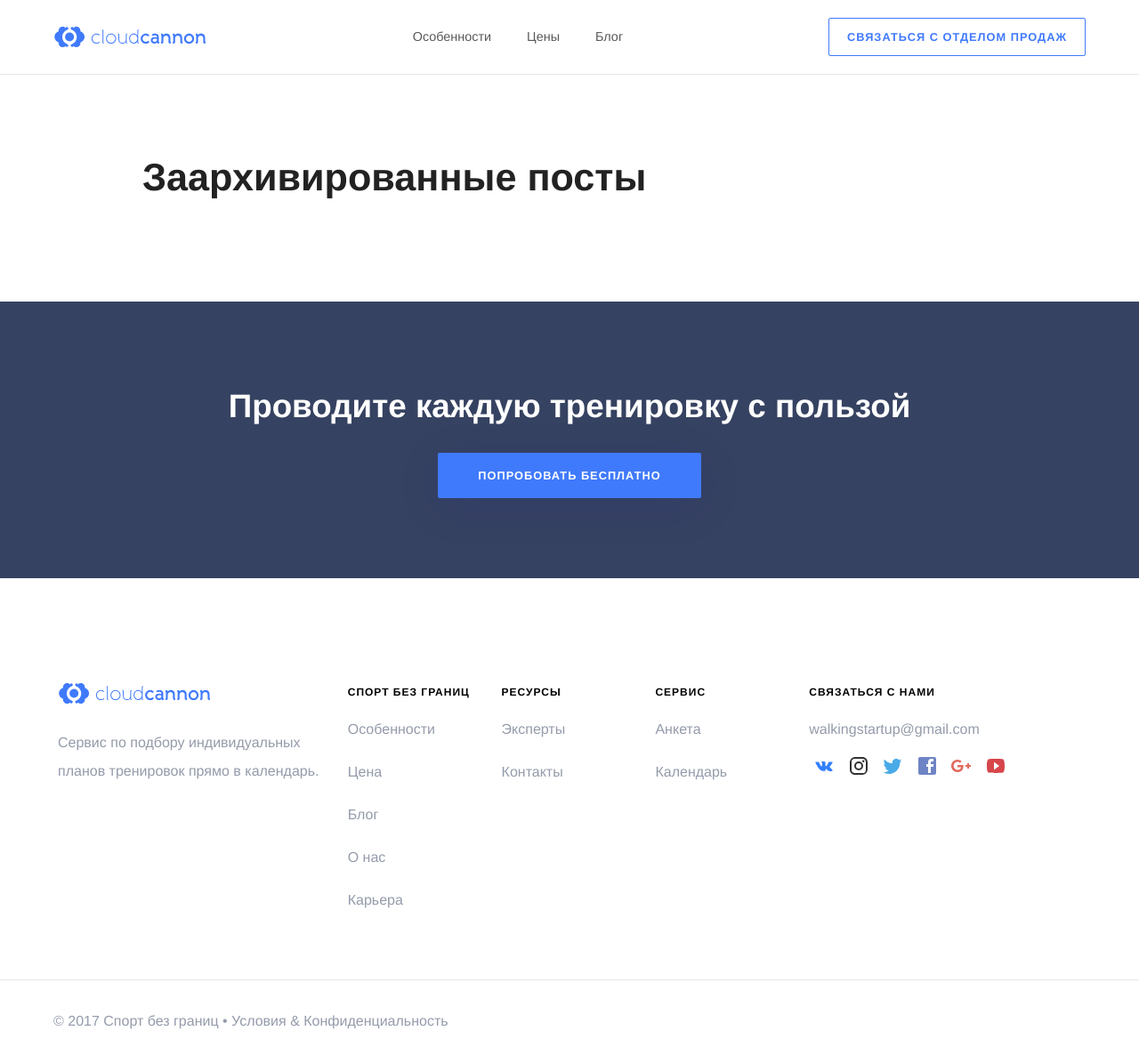
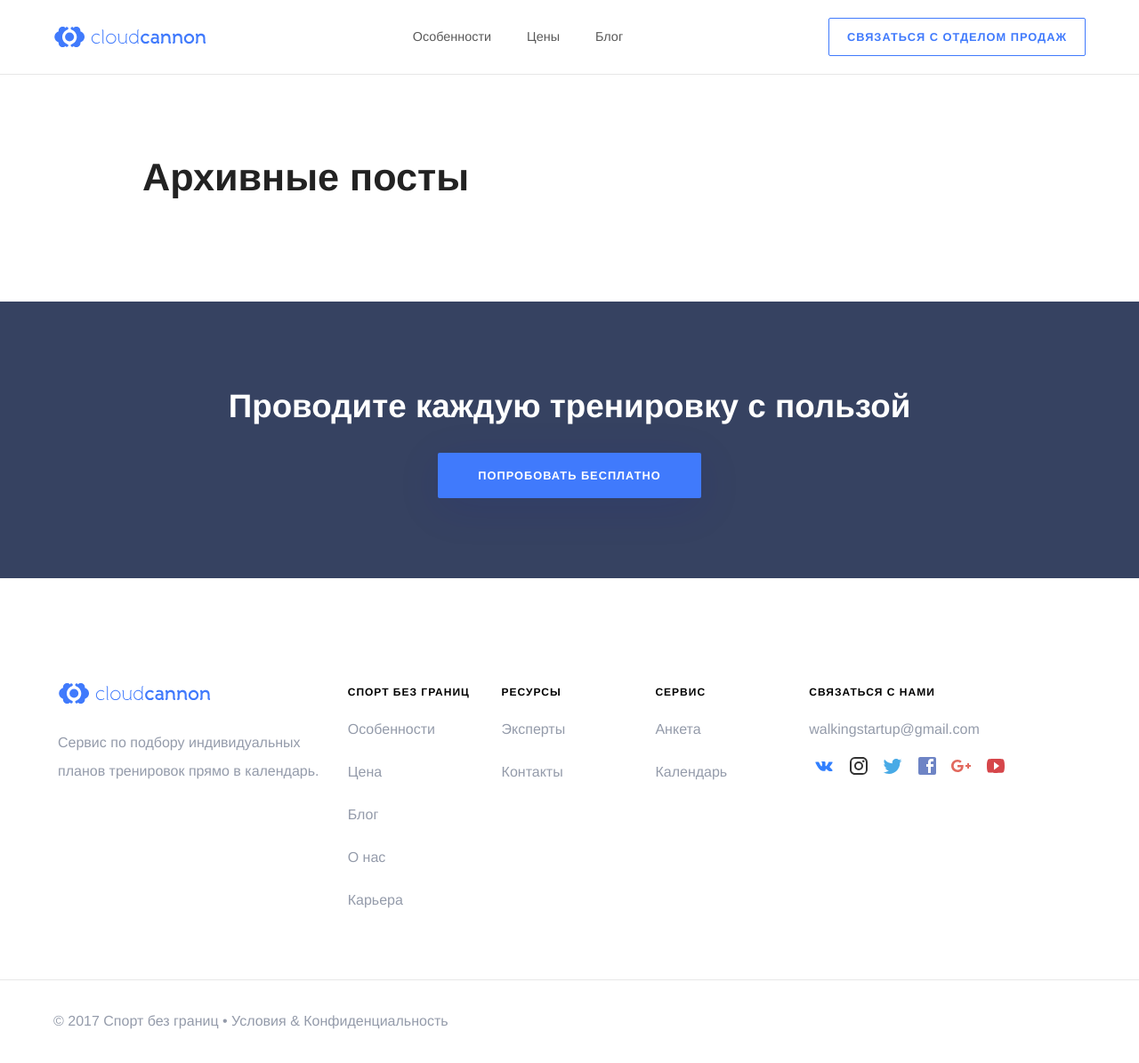
Before and after one commit to RakhimyanTim/adroholic.github.io, a Jekyll site: the page built from pages/archived.html, in a window 1280 px wide. Shown: the whole page at 89% size. Built offline with Jekyll 4.4.1, drawn with Linux system fonts in a browser that asks for light colours; some web fonts are replaced.

Commit message:
Update archived.html

```diff
--- a/pages/archived.html
+++ b/pages/archived.html
@@ -1,10 +1,10 @@
 ---
 layout: info-page
-title: Заархивированные посты в блоге
+title: Архивные посты в блоге
 permalink: /archived/
 ---
 
-<h1>Заархивированные посты</h1>
+<h1>Архивные посты</h1>
 
 <ul>
 	{% for post in site.posts offset: 10 %}
```
